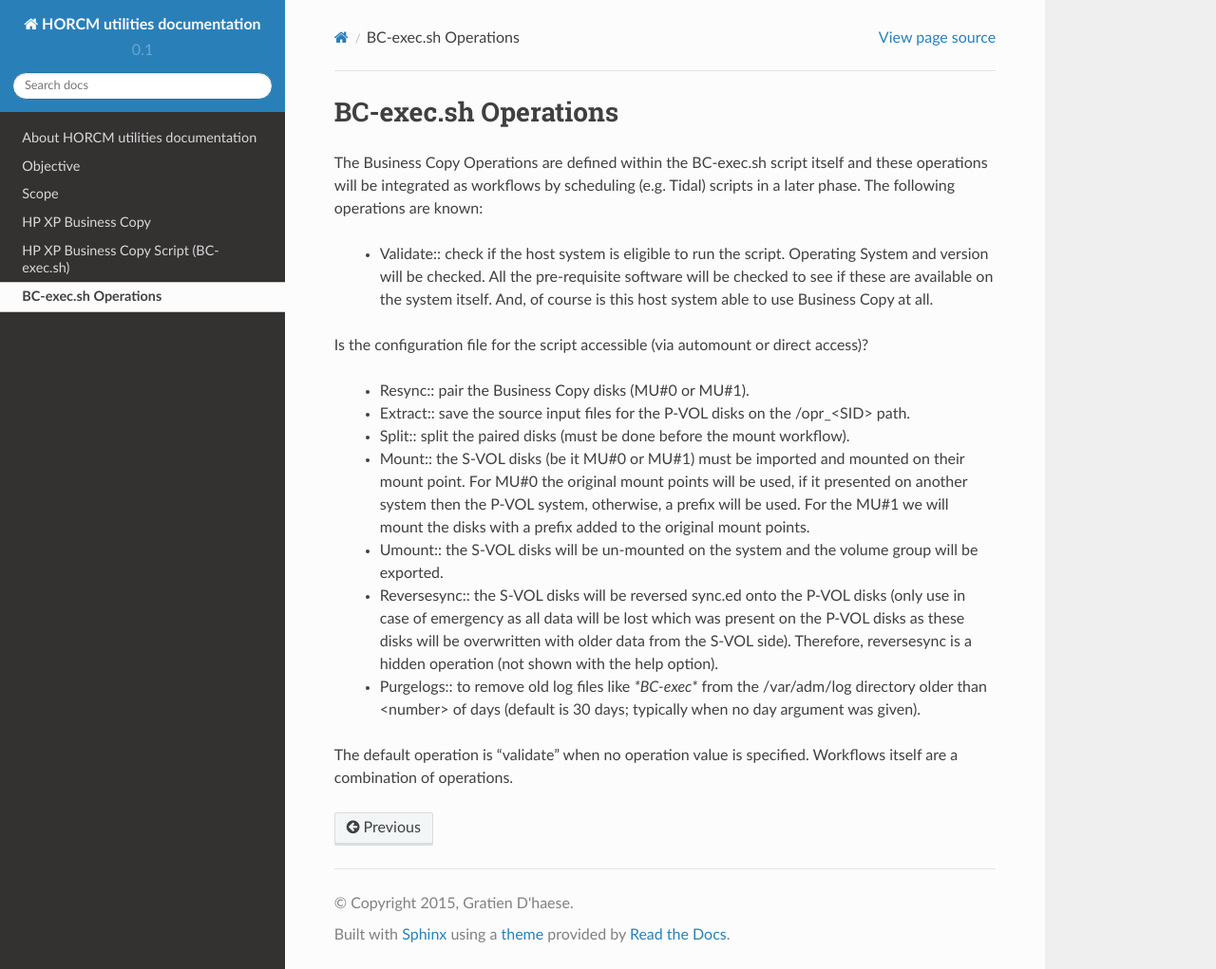
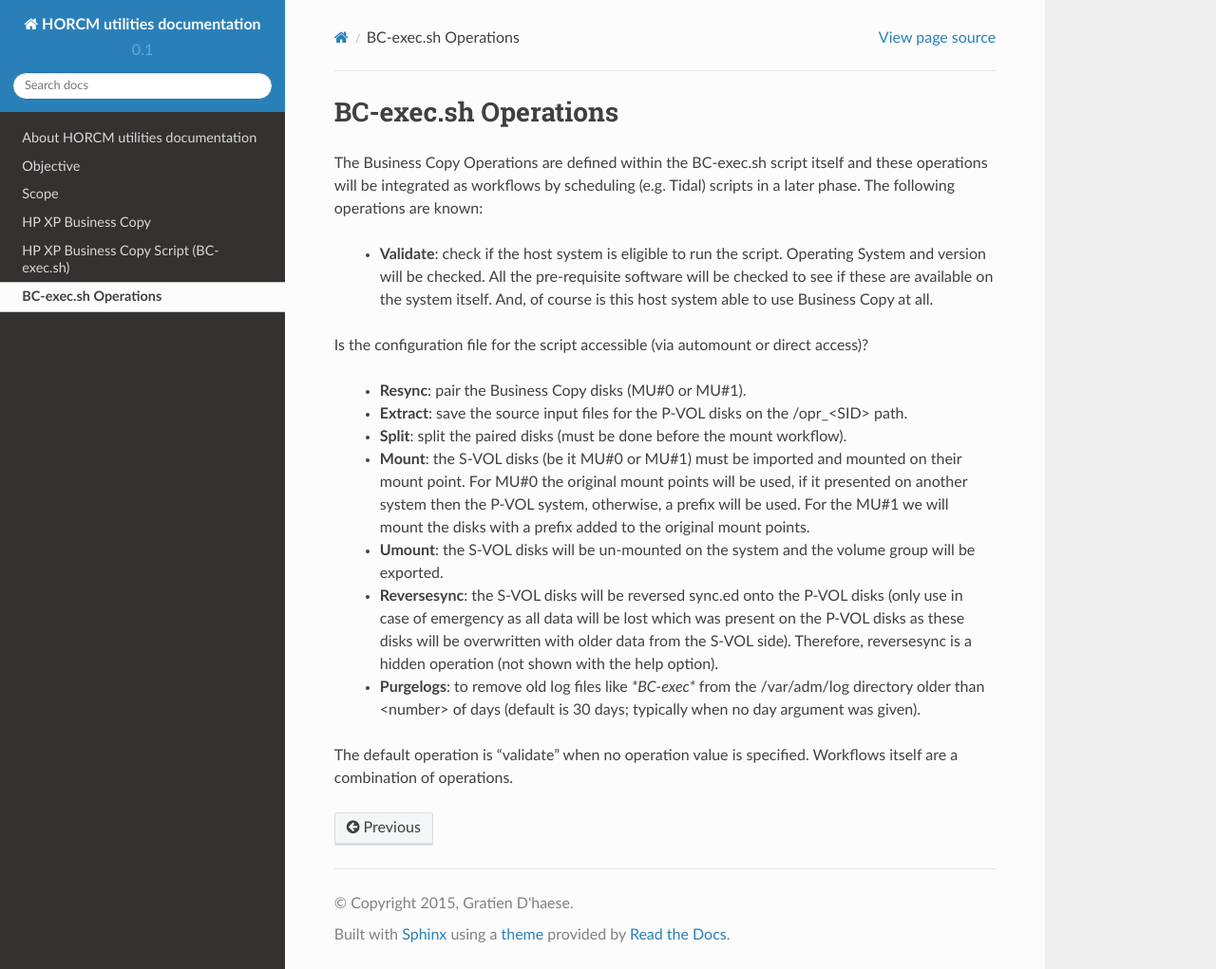
Before and after one commit to gdha/horcm-utils-docs, a Sphinx documentation site: the page built from source/bc_exec_operations.rst, in a window 1280 px wide and 1021 px high. Shown: the whole window at 95% size. Built offline with Sphinx 7.4.7 and the Read the Docs theme 2.0.0, drawn with Linux system fonts in a browser that asks for light colours.

```diff
--- a/source/bc_exec_operations.rst
+++ b/source/bc_exec_operations.rst
@@ -3,21 +3,21 @@ BC-exec.sh Operations
 
 The Business Copy Operations are defined within the BC-exec.sh script itself and these operations will be integrated as workflows by scheduling (e.g. Tidal) scripts in a later phase. The following operations are known:
 
- * Validate:: check if the host system is eligible to run the script. Operating System and version will be checked. All the pre-requisite software will be checked to see if these are available on the system itself. And, of course is this host system able to use Business Copy at all.
+ * **Validate**: check if the host system is eligible to run the script. Operating System and version will be checked. All the pre-requisite software will be checked to see if these are available on the system itself. And, of course is this host system able to use Business Copy at all.
 Is the configuration file for the script accessible (via automount or direct access)?
 
- * Resync:: pair the Business Copy disks (MU#0 or MU#1).
+ * **Resync**: pair the Business Copy disks (MU#0 or MU#1).
 
- * Extract:: save the source input files for the P-VOL disks on the /opr_<SID> path.
+ * **Extract**: save the source input files for the P-VOL disks on the /opr_<SID> path.
 
- * Split:: split the paired disks (must be done before the mount workflow).
+ * **Split**: split the paired disks (must be done before the mount workflow).
 
- * Mount:: the S-VOL disks (be it MU#0 or MU#1) must be imported and mounted on their mount point. For MU#0 the original mount points will be used, if it presented on another system then the P-VOL system, otherwise, a prefix will be used. For the MU#1 we will mount the disks with a prefix added to the original mount points.
+ * **Mount**: the S-VOL disks (be it MU#0 or MU#1) must be imported and mounted on their mount point. For MU#0 the original mount points will be used, if it presented on another system then the P-VOL system, otherwise, a prefix will be used. For the MU#1 we will mount the disks with a prefix added to the original mount points.
 
- * Umount:: the S-VOL disks will be un-mounted on the system and the volume group will be exported.
+ * **Umount**: the S-VOL disks will be un-mounted on the system and the volume group will be exported.
 
- * Reversesync:: the S-VOL disks will be reversed sync.ed onto the P-VOL disks (only use in case of emergency as all data will be lost which was present on the P-VOL disks as these disks will be overwritten with older data from the S-VOL side). Therefore, reversesync is a hidden operation (not shown with the help option).
+ * **Reversesync**: the S-VOL disks will be reversed sync.ed onto the P-VOL disks (only use in case of emergency as all data will be lost which was present on the P-VOL disks as these disks will be overwritten with older data from the S-VOL side). Therefore, reversesync is a hidden operation (not shown with the help option).
 
- * Purgelogs:: to remove old log files like `*BC-exec*` from the /var/adm/log directory older than <number> of days (default is 30 days; typically when no day argument was given).
+ * **Purgelogs**: to remove old log files like `*BC-exec*` from the /var/adm/log directory older than <number> of days (default is 30 days; typically when no day argument was given).
 
 The default operation is "validate" when no operation value is specified. Workflows itself are a combination of operations.
```
